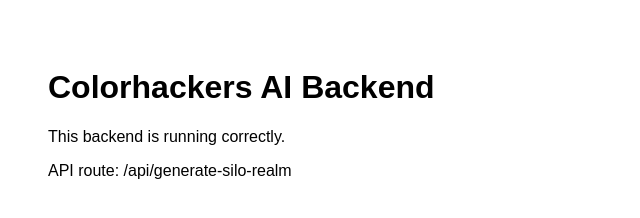
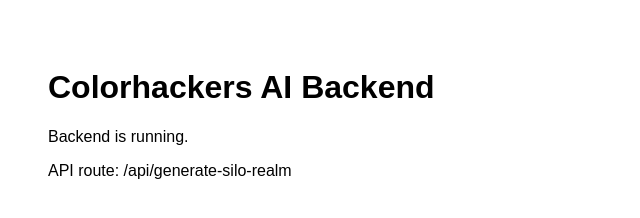
Before and after one commit to COLORHACKERS/colorhackers-ai-backend, a Next.js app: page / in a window 1280 px wide. Shown: the top 218 px of the page, without its empty margins (0-640 px from the left). Built offline with nearby package versions, Linux system fonts and the light colour scheme.

Commit message:
Update page.tsx

```diff
--- a/app/page.tsx
+++ b/app/page.tsx
@@ -2,7 +2,7 @@ export default function Home() {
   return (
     <div style={{ padding: 40, fontFamily: 'sans-serif' }}>
       <h1>Colorhackers AI Backend</h1>
-      <p>This backend is running correctly.</p>
+      <p>Backend is running.</p>
       <p>API route: /api/generate-silo-realm</p>
     </div>
   );
```
